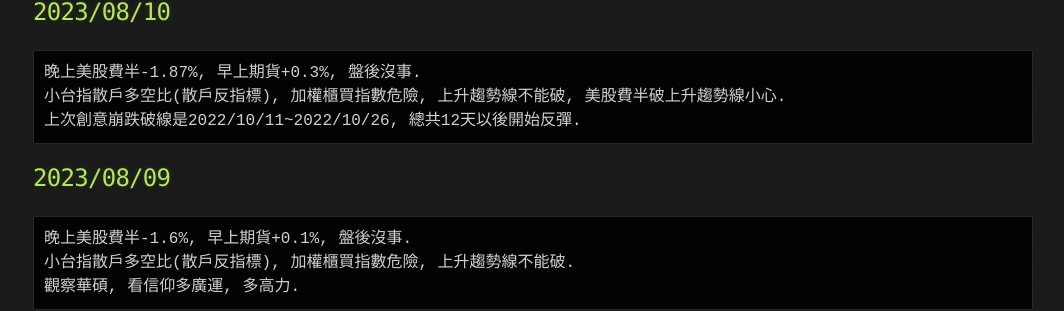
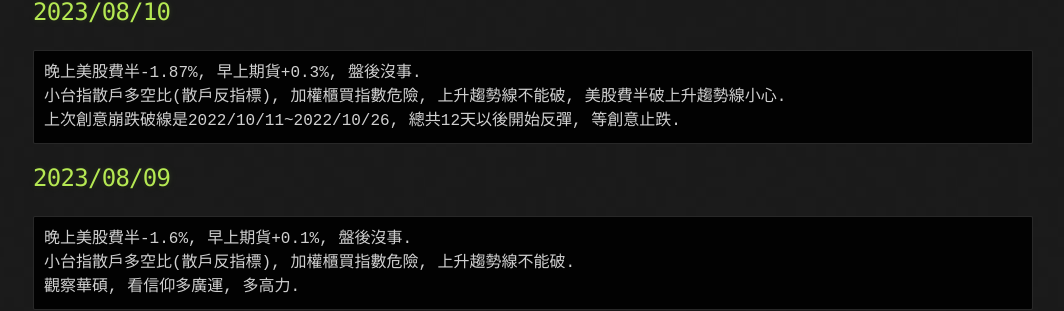
Before and after one commit to lepg5487/Stock_God, a Jekyll site: the page built from index.md, in a window 1280 px wide and 900 px high, scrolled down 460 px. Shown: the part 196-507 px from the top of the window, without its empty margins (107-1171 px from the left). Built offline with Jekyll 4.4.1, drawn with Linux system fonts in a browser that asks for light colours; our own code applies the rules of GitHub Pages for plain Markdown files.

Commit message:
Update index.md

````diff
--- a/index.md
+++ b/index.md
@@ -25,7 +25,7 @@ layout: testlayouts
 ```
 晚上美股費半-1.87%, 早上期貨+0.3%, 盤後沒事.
 小台指散戶多空比(散戶反指標), 加權櫃買指數危險, 上升趨勢線不能破, 美股費半破上升趨勢線小心.
-上次創意崩跌破線是2022/10/11~2022/10/26, 總共12天以後開始反彈.
+上次創意崩跌破線是2022/10/11~2022/10/26, 總共12天以後開始反彈, 等創意止跌.
 ```
 
 ## 2023/08/09
````
